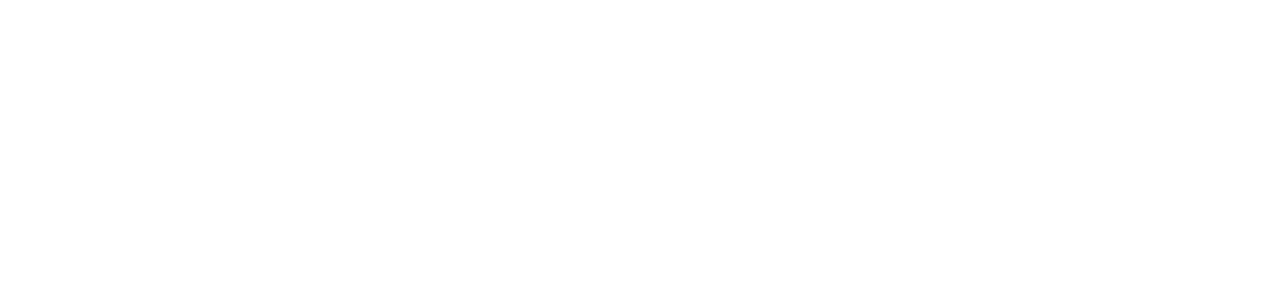
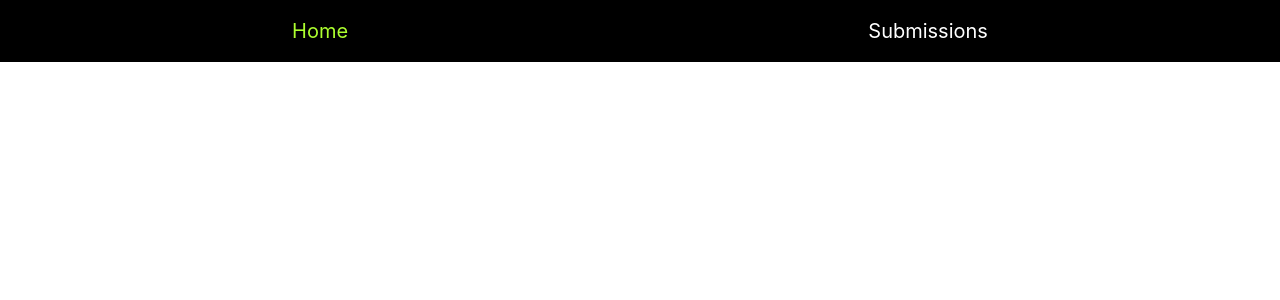
Before and after one commit to aljithkj02/home-test, a React (Vite) app in the folder Frontend/: page / in a window 1280 px wide. Shown: the top 300 px of the page. Built offline with nearby package versions, Linux system fonts and the light colour scheme.

Commit message:
Navbar created

```diff
--- a/Frontend/src/App.css
+++ b/Frontend/src/App.css
@@ -0,0 +1,8 @@
+nav .active {
+  color: greenyellow
+}
+
+nav a {
+  color: white;
+  font-size: 20px;
+}
--- a/Frontend/src/App.tsx
+++ b/Frontend/src/App.tsx
@@ -1,12 +1,13 @@
 import { useState } from 'react'
 import './App.css'
+import Navbar from './Components/Navbar'
 
 function App() {
   const [count, setCount] = useState(0)
 
   return (
     <div className="App">
-
+      <Navbar />
     </div>
   )
 }
--- /dev/null
+++ b/Frontend/src/Components/Navbar.tsx
@@ -0,0 +1,16 @@
+import { Flex } from '@chakra-ui/react'
+import React from 'react'
+import { NavLink } from 'react-router-dom'
+
+const Navbar = () => {
+    return (
+        <nav>
+            <Flex bgColor="black" p="1rem 2rem" justifyContent="space-around">
+                <NavLink to="/">Home</NavLink>
+                <NavLink to="/submissions">Submissions</NavLink>
+            </Flex>
+        </nav>
+    )
+}
+
+export default Navbar
```
